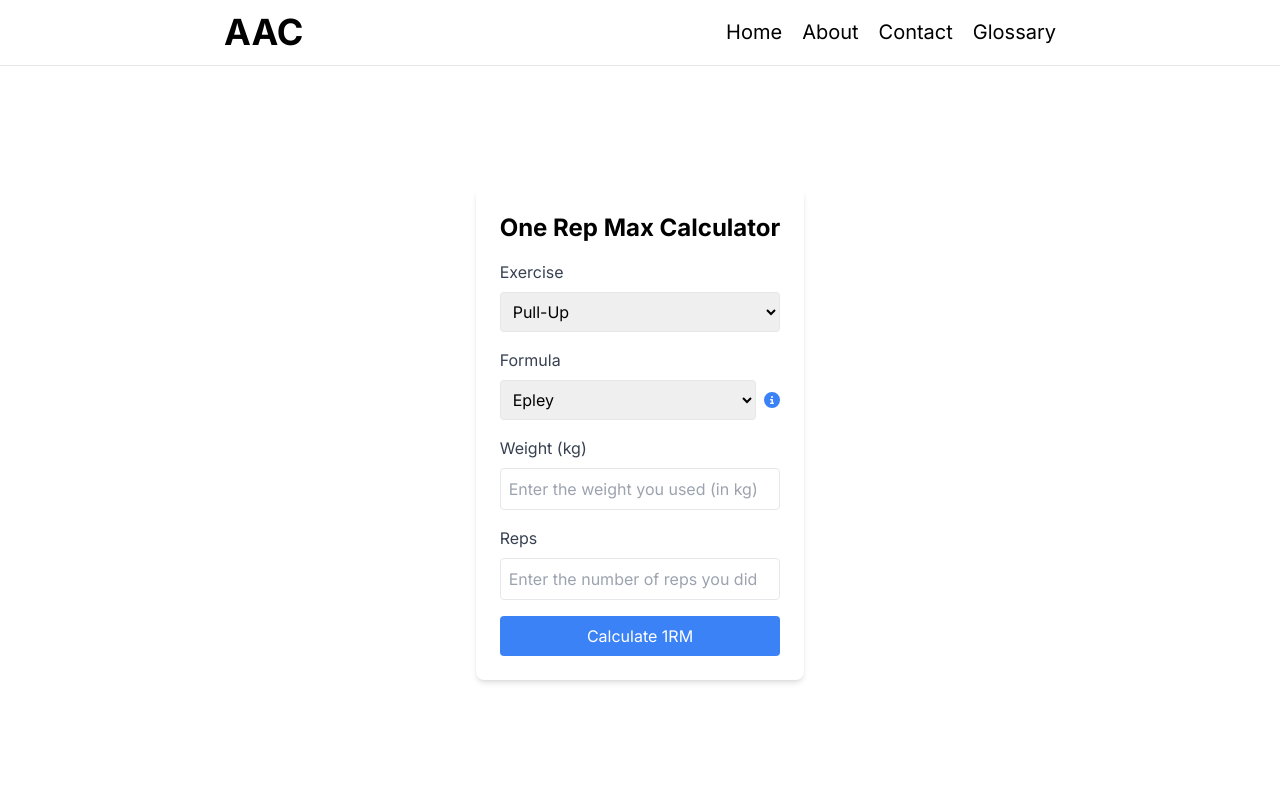
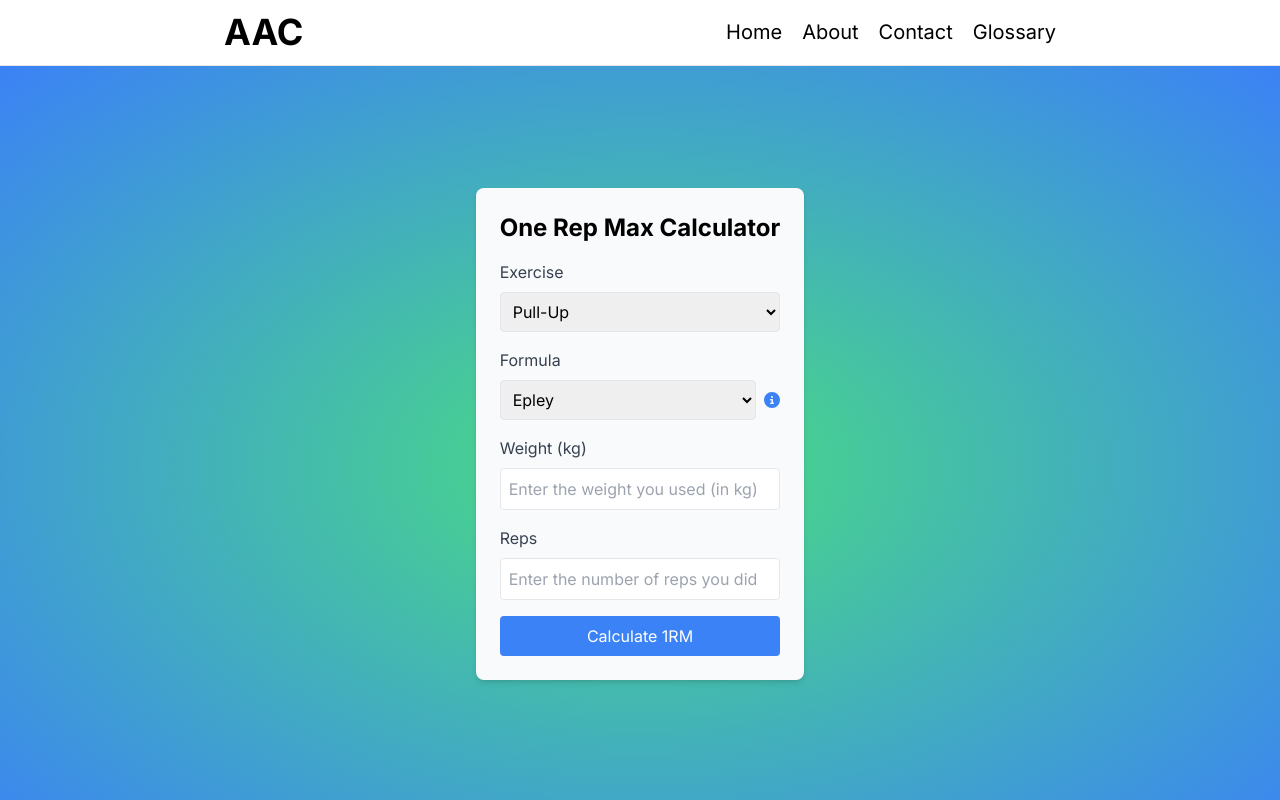
Before and after one commit to lokeshbisht011/all-about-calisthenics, a Next.js app: page /one-rep-max-calculator in a window 1280 px wide. Shown: the top 800 px of the page. Built offline with nearby package versions, Linux system fonts and the light colour scheme.

Commit message:
update bg

```diff
--- a/src/app/one-rep-max-calculator/page.jsx
+++ b/src/app/one-rep-max-calculator/page.jsx
@@ -3,7 +3,7 @@ import PRCalculator from "@/components/PrCalculator";
 
 const PRCalculatorPage = () => {
   return (
-    <div className="min-h-screen flex items-center justify-center bg-white">
+    <div className="min-h-screen flex items-center justify-center bg-gradient-radial from-green-400 to-blue-500">
       <PRCalculator />
     </div>
   );
--- a/src/components/PrCalculator.jsx
+++ b/src/components/PrCalculator.jsx
@@ -82,7 +82,7 @@ const PRCalculator = () => {
   }, [weight, reps, selectedFormula]);
 
   return (
-    <div className="max-w-md mx-auto p-6 bg-white rounded-lg shadow-md -mt-16">
+    <div className="max-w-md mx-auto p-6 bg-gray-50 rounded-lg shadow-md -mt-16">
       <h2 className="text-2xl font-bold mb-4">One Rep Max Calculator</h2>
       <div className="mb-4">
         <label className="block text-gray-700 mb-2" htmlFor="exercise">
```
